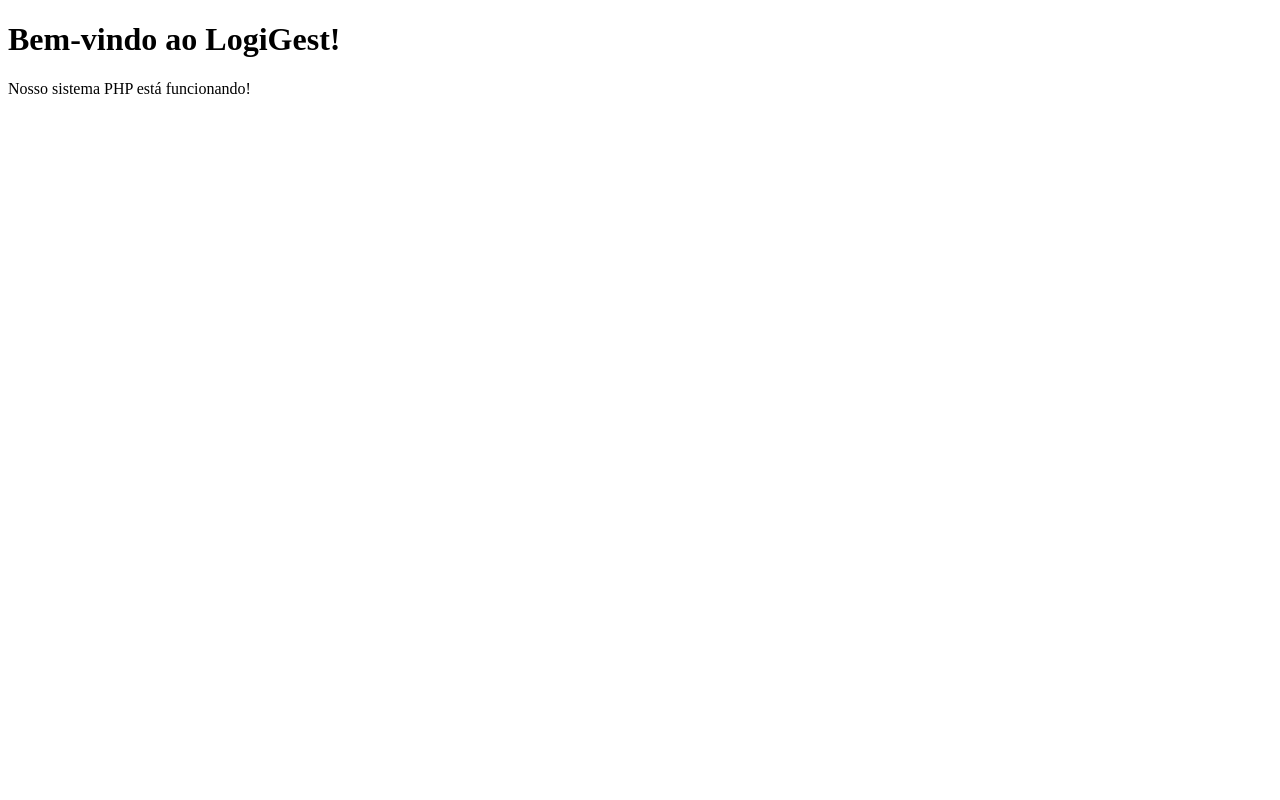
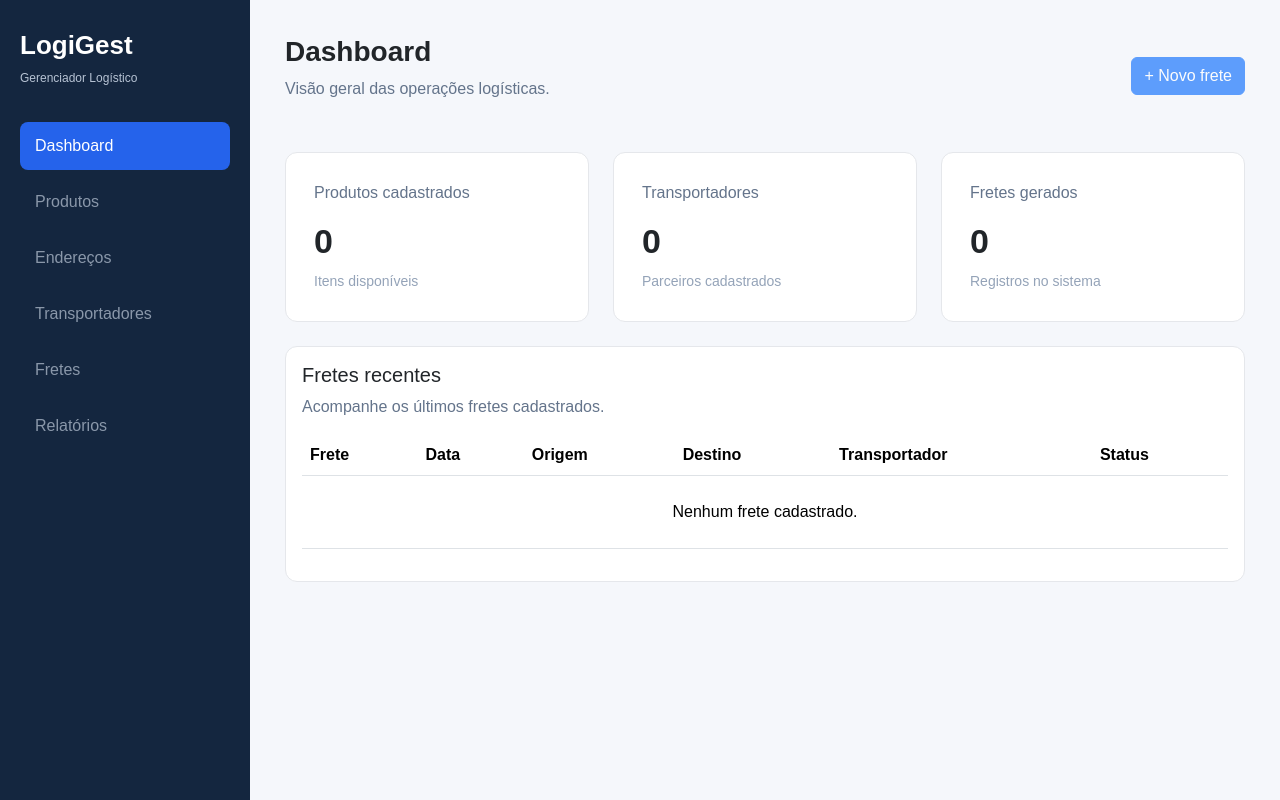
Before and after one commit to jacksoonzz/logigest, a PHP site: page / in a window 1280 px wide. Run offline with PHP 8.4, Linux system fonts and the light colour scheme.

Commit message:
feat: adiciona dashboard e menu reutilizavel

```diff
--- /dev/null
+++ b/assets/css/style.css
@@ -0,0 +1,118 @@
+
+/* Configuração geral */
+body {
+    margin: 0;
+    background-color: #f5f7fb;
+    font-family: Arial, sans-serif;
+}
+
+.sistema {
+    display: flex;
+    min-height: 100vh;
+}
+
+/* Menu lateral */
+.menu-lateral {
+    width: 250px;
+    background-color: #14263f;
+    color: white;
+    padding: 30px 20px;
+    flex-shrink: 0;
+}
+
+.logo h2 {
+    font-size: 26px;
+    font-weight: bold;
+}
+
+.logo p {
+    font-size: 12px;
+    color: #b7c3d4;
+}
+
+.navegacao {
+    display: flex;
+    flex-direction: column;
+    gap: 8px;
+    margin-top: 35px;
+}
+
+.navegacao a,
+.navegacao span {
+    color: #c9d4e3;
+    text-decoration: none;
+    padding: 12px 15px;
+    border-radius: 8px;
+}
+
+.navegacao .ativo {
+    background-color: #2563eb;
+    color: white;
+}
+
+.navegacao span {
+    opacity: 0.65;
+}
+
+/* Conteúdo principal */
+.conteudo {
+    flex: 1;
+    min-width: 0;
+    padding: 35px;
+}
+
+.cabecalho {
+    display: flex;
+    justify-content: space-between;
+    align-items: center;
+    margin-bottom: 35px;
+}
+
+.cabecalho h1 {
+    font-size: 28px;
+    font-weight: bold;
+}
+
+.cabecalho p,
+.painel p {
+    color: #64748b;
+}
+
+/* Cartões e tabelas */
+.resumo,
+.painel {
+    border: 1px solid #e5e7eb;
+    border-radius: 12px;
+}
+
+.resumo {
+    padding: 12px;
+}
+
+.resumo p {
+    color: #64748b;
+}
+
+.resumo h2 {
+    font-size: 34px;
+    font-weight: bold;
+}
+
+.resumo small {
+    color: #94a3b8;
+}
+
+/* Adaptação para telas menores */
+@media (max-width: 768px) {
+    .sistema {
+        flex-direction: column;
+    }
+
+    .menu-lateral {
+        width: 100%;
+    }
+
+    .conteudo {
+        padding: 20px;
+    }
+}
--- /dev/null
+++ b/includes/menu.php
@@ -0,0 +1,16 @@
+
+<aside class="menu-lateral">
+    <div class="logo">
+        <h2>LogiGest</h2>
+        <p>Gerenciador Logístico</p>
+    </div>
+
+    <nav class="navegacao">
+        <a href="index.php" class="ativo">Dashboard</a>
+        <span>Produtos</span>
+        <span>Endereços</span>
+        <span>Transportadores</span>
+        <span>Fretes</span>
+        <span>Relatórios</span>
+    </nav>
+</aside>
--- a/index.php
+++ b/index.php
@@ -3,13 +3,110 @@
 <html lang="pt-BR">
 <head>
     <meta charset="UTF-8">
-    <title>LogiGest</title>
+    <meta name="viewport" content="width=device-width, initial-scale=1.0">
+
+    <title>Dashboard | LogiGest</title>
+
+    <!-- Bootstrap -->
+    <link
+        href="https://cdn.jsdelivr.net/npm/bootstrap@5.3.9/dist/css/bootstrap.min.css"
+        rel="stylesheet"
+    >
+
+    <!-- Nosso CSS -->
+    <link rel="stylesheet" href="assets/css/style.css">
 </head>
 <body>
-    <h1>Bem-vindo ao LogiGest!</h1>
 
-    <?php
-        echo "Nosso sistema PHP está funcionando!";
-    ?>
+<div class="sistema">
+
+    <!-- Menu lateral -->
+    <?php require __DIR__ . '/includes/menu.php'; ?>
+
+    <!-- Conteúdo principal -->
+    <main class="conteudo">
+
+        <header class="cabecalho">
+            <div>
+                <h1>Dashboard</h1>
+                <p>Visão geral das operações logísticas.</p>
+            </div>
+
+            <button class="btn btn-primary" disabled>
+                + Novo frete
+            </button>
+        </header>
+
+        <!-- Cartões de resumo -->
+        <section class="row g-4 mb-4">
+
+            <div class="col-md-4">
+                <div class="card resumo">
+                    <div class="card-body">
+                        <p>Produtos cadastrados</p>
+                        <h2>0</h2>
+                        <small>Itens disponíveis</small>
+                    </div>
+                </div>
+            </div>
+
+            <div class="col-md-4">
+                <div class="card resumo">
+                    <div class="card-body">
+                        <p>Transportadores</p>
+                        <h2>0</h2>
+                        <small>Parceiros cadastrados</small>
+                    </div>
+                </div>
+            </div>
+
+            <div class="col-md-4">
+                <div class="card resumo">
+                    <div class="card-body">
+                        <p>Fretes gerados</p>
+                        <h2>0</h2>
+                        <small>Registros no sistema</small>
+                    </div>
+                </div>
+            </div>
+
+        </section>
+
+        <!-- Tabela de fretes -->
+        <section class="card painel">
+            <div class="card-body">
+
+                <h5>Fretes recentes</h5>
+                <p>Acompanhe os últimos fretes cadastrados.</p>
+
+                <div class="table-responsive">
+                    <table class="table table-hover">
+                        <thead>
+                            <tr>
+                                <th>Frete</th>
+                                <th>Data</th>
+                                <th>Origem</th>
+                                <th>Destino</th>
+                                <th>Transportador</th>
+                                <th>Status</th>
+                            </tr>
+                        </thead>
+
+                        <tbody>
+                            <tr>
+                                <td colspan="6" class="text-center py-4">
+                                    Nenhum frete cadastrado.
+                                </td>
+                            </tr>
+                        </tbody>
+                    </table>
+                </div>
+
+            </div>
+        </section>
+
+    </main>
+</div>
+
 </body>
 </html>
```
Also changed, not shown: assets/js/script.js (added).
